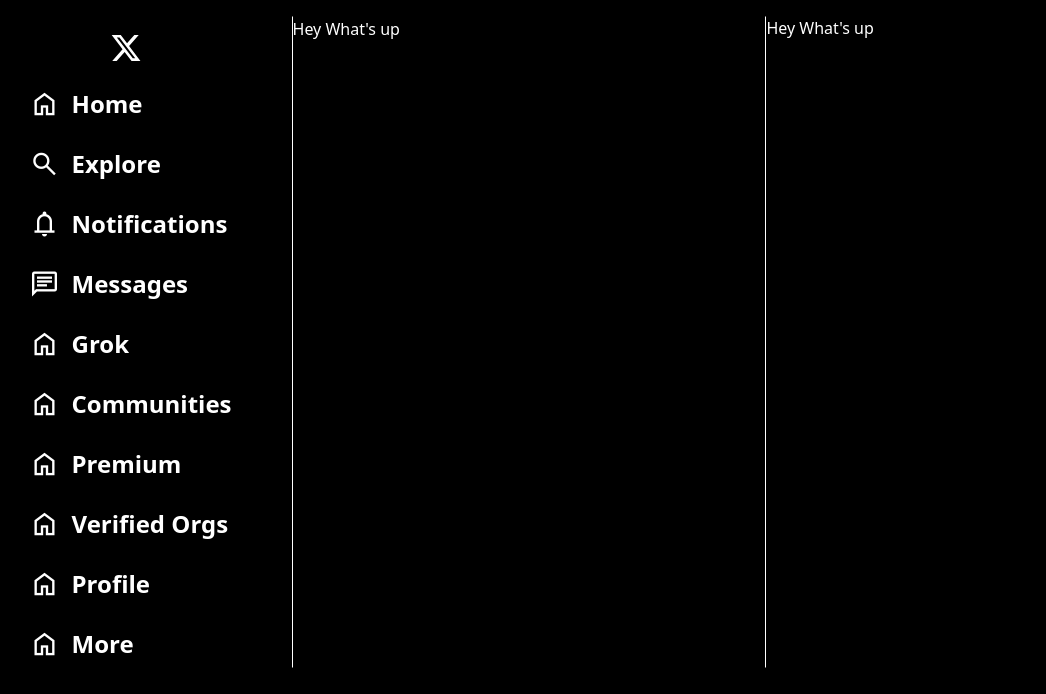
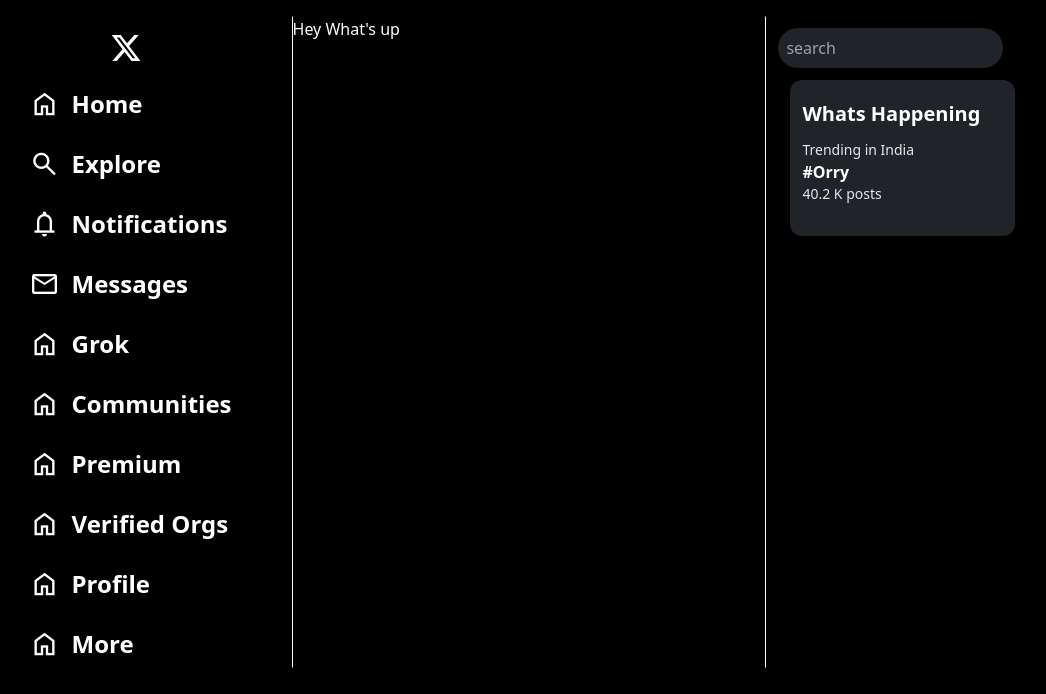
Before and after one commit to aushah1/Twitter-Clone, a website: page index.html in a window 1280 px wide. Shown: the whole page, without its empty margins (40-1086 px from the left). Drawn offline with nearby package versions, Linux system fonts and the light colour scheme.

Commit message:
Made some of What's happening

```diff
--- a/index.html
+++ b/index.html
@@ -43,7 +43,7 @@
             </li>
             <li
               class="flex justify-start items-center w-fit px-4 py-1.5 gap-3 hover:bg-custom-gray hover:rounded-full hover:cursor-pointer">
-              <span class="material-symbols-outlined text-3xl"> message </span>
+              <span class="material-symbols-outlined text-3xl"> mail </span>
               Messages
             </li>
             <li
@@ -84,7 +84,23 @@
         Hey What's up
       </div>
 
-      <div class="third w-full">Hey What's up</div>
+      <div class="third w-full">
+        <div class="search m-3">
+          <input
+            type="text"
+            placeholder="search"
+            class="w-1/2 rounded-full bg-dark-grey text-white px-2 py-2" />
+
+          <div class="whats m-3 py-5 rounded-xl bg-dark-grey w-1/2">
+            <h1 class="text-xl font-bold px-3">Whats Happening</h1>
+            <div class="item px-3 p-3 hover:bg-gray-800 cursor-pointer">
+              <div class="text-sm text-gray-200">Trending in India</div>
+              <div class="font-bold">#Orry</div>
+              <div class="text-sm text-gray-200">40.2 K posts</div>
+            </div>
+          </div>
+        </div>
+      </div>
     </div>
   </body>
 </html>
--- a/tailwind.config.js
+++ b/tailwind.config.js
@@ -5,6 +5,7 @@
     extend: {
       colors: {
         "custom-gray": "rgb(24, 24, 24)",
+        "dark-grey": "rgb(32, 35, 39)",
       },
     },
   },
```
Also changed, not shown: css/output.css.
